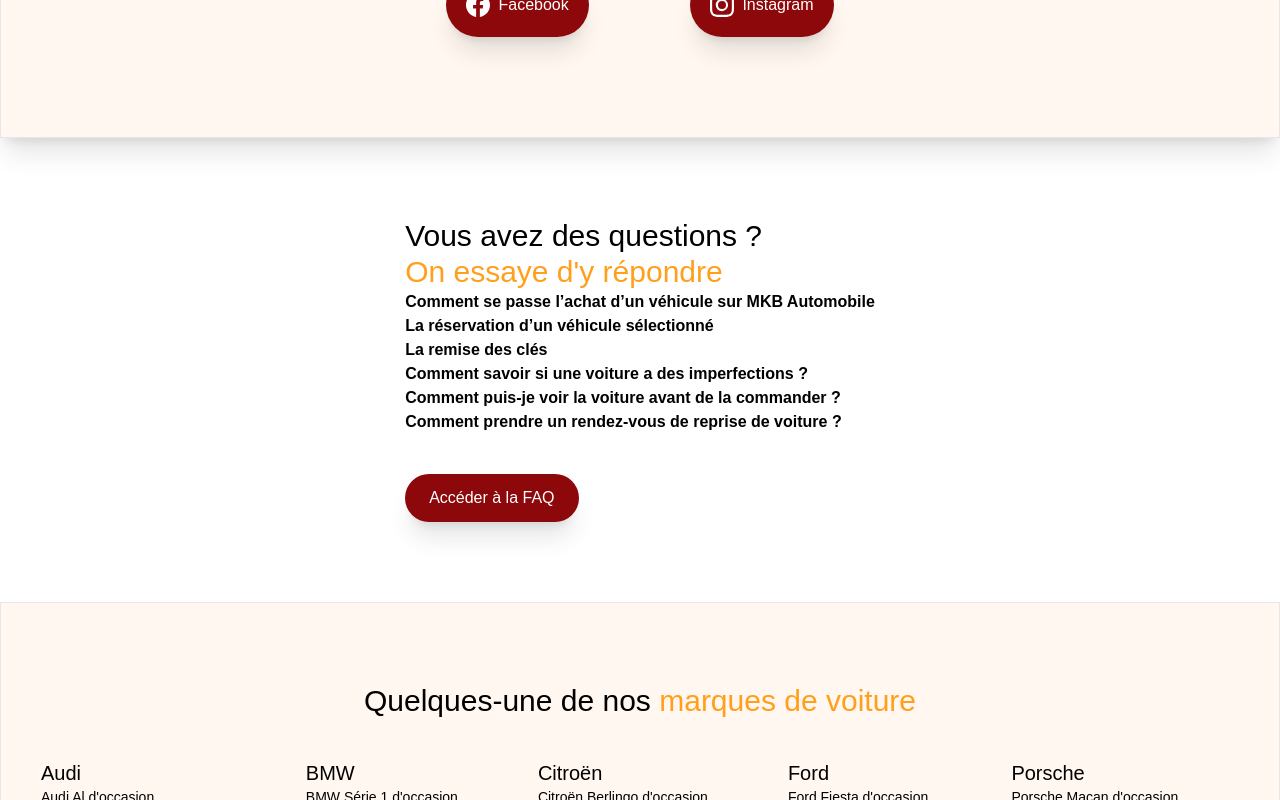
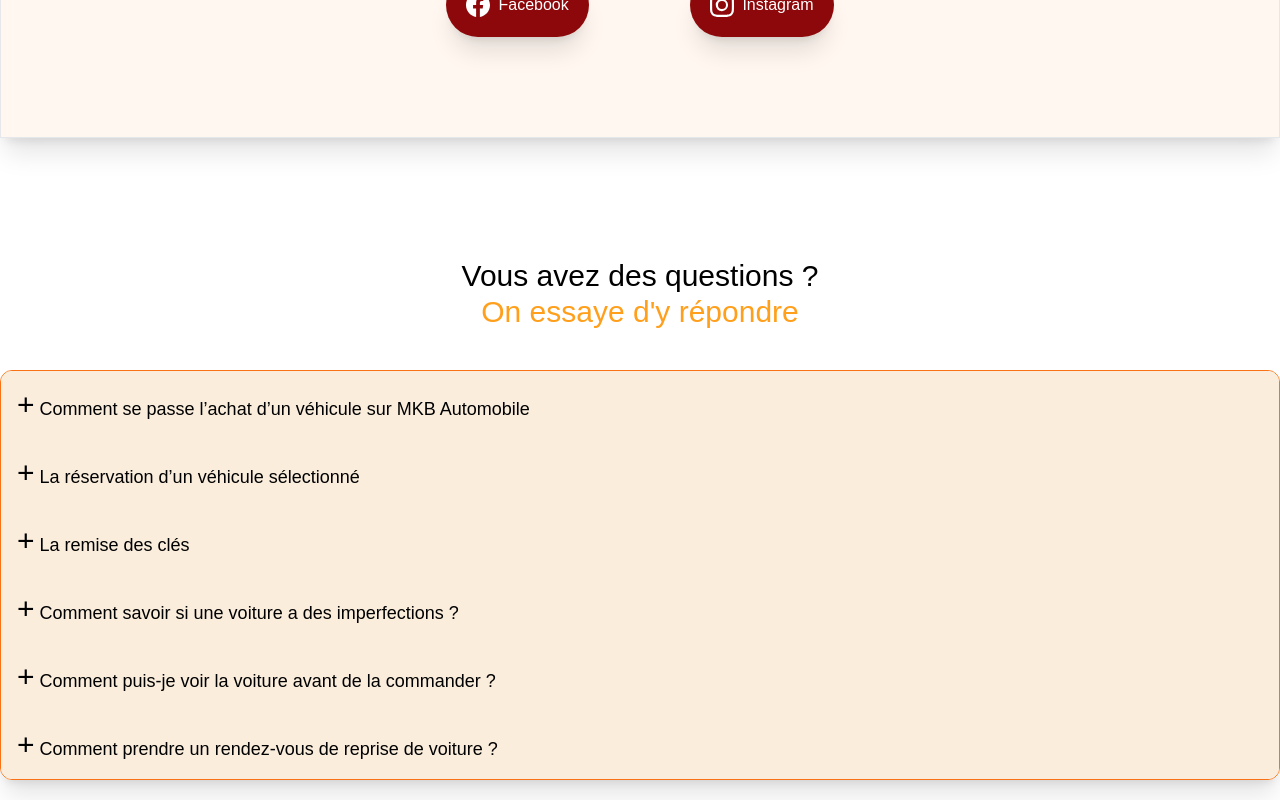
Before and after one commit to mkb-automobile/mkb-webapp, a Next.js app: page / in a window 1280 px wide. Shown: the part 4340-5140 px from the top of the page. Built offline with nearby package versions, Linux system fonts and the light colour scheme; no server answers.

Commit message:
finish FaqAcordion

```diff
--- a/app/faq/page.tsx
+++ b/app/faq/page.tsx
@@ -4,42 +4,159 @@ import CustomLink from "@/src/components/ui/links/CustomLink";
 import React from "react";
 
 const Faq = () => {
-  const data = [
+  const containerFaq = [
     {
-      question: "What is the meaning of life?",
-      answer: "42",
+      title: "Achat du véhicule",
+      data: [
+        {
+          question: "Comment se passe l’achat d’un véhicule sur MKB Automobile",
+          answer:
+            "Accédez à la fiche détaillée pour chacun des véhicules proposés. Vous pouvez nous contacter par e-mail ou téléphone pour plus de renseignements. Le véhicule de vos rêves n’est pas encore disponible ? Inscrivez-vous à notre newsletter et restez informés des prochains véhicules correspondant à vos critères de recherche.",
+        },
+        {
+          question: "La réservation d’un véhicule sélectionné",
+          answer:
+            " Vous avez trouvé votre véhicule et vous souhaitez le voir et l’essayer ? Vous devez simplement réserver sur notre site, le véhicule sera ainsi bloqué et ne pourra plus être vendu à d’autres clients. L’un de nos conseillers prend ensuite contact avec vous et convient d’un rendez-vous en fonction des disponibilités du vendeur. La livraison est également possible sur demande.",
+        },
+        {
+          question: "La remise des clés",
+          answer:
+            "La visite du véhicule se fait avec l’un de nos agents. Vous vous présentez au rendez-vous fixé en ayant effectué votre virement sur un compte séquestre, bloqué et sécurisé ou un chèque de banque. Après l’essai du véhicule vous ne souhaitez pas concrétiser la transaction, nous vous remboursons immédiatement. Le véhicule vous plait ? Notre agent vous accompagne dans les démarches et vous repartez avec.",
+        },
+        {
+          question: "Comment savoir si une voiture a des imperfections ?",
+          answer:
+            "Nous vous montrons de manière transparente les éventuelles imperfections dans notre galerie de photos. Nous suivons un processus très méticuleux pour identifier les imperfections et l’usure. Ces marques d’usure sont dues à une utilisation et un kilométrage normaux et n’apparaissent pas dans la galerie de photos. Vous pouvez en savoir plus sur nos normes de qualité en cliquant ici.",
+        },
+        {
+          question: "Comment puis-je voir la voiture avant de la commander ?",
+          answer:
+            "Nous vous invitons à prendre rendez-vous par téléphone ou mail afin de confirmer un rendez-vous pour la tester.",
+        },
+        {
+          question: "Comment prendre un rendez-vous de reprise de voiture ?",
+          answer:
+            "Après avoir fait une demande d’estimation en ligne, vous recevrez votre prix de vente final par e-mail. Il faudra valider un rendez-vous sur notre site web pour prendre rendez-vous. Prise de rendez-vous par : Téléphone : 01 88 83 09 17 E-mail : contact@mkbautomobile.fr",
+        },
+      ],
     },
     {
-      question: "What is the meaning of life?",
-      answer: "42",
+      title: "Réprise du véhicule",
+      data: [
+        {
+          question: "Quelles sont les étapes de ventes ?",
+          answer: `<ul>
+          <li>Estimez votre voiture</li>
+          <li>Prenez un rendez- vous en agence</li>
+          <li>Nous faisons l’expertise de votre véhicule</li>
+          <li>Votre véhicule est vendu 😄</li>
+        </ul>`,
+        },
+        {
+          question: "Comment est calculé le prix de votre véhicule ?",
+          answer: `Nos experts déterminent le prix de vente en fonction des critères saisis.
+
+Une étude est faîte en se basant sur la marque, modèle, kilométrage, la date de première mise en circulation, la motorisation et l’état général du véhicule.
+
+Vous recevrez un prix de vente cohérent avec le marché du rachat immédiat par un professionnel.`,
+        },
+        {
+          question: "Comment prendre un rendez-vous de reprise de voiture ?",
+          answer: `Après avoir fait une demande d’estimation en ligne, vous recevrez votre prix de vente final par e-mail.
+
+Il faudra valider un rendez-vous sur notre site web pour prendre rendez-vous.
+
+Prise de rendez-vous par :
+<ul>
+<li>Téléphone : 01 88 83 09 17 </li>
+<li>E-mail : contact@mkbautomobile.fr </li>
+</ul>`,
+        },
+        {
+          question:
+            "Est-ce qu'il y a des coûts supplémentaires lors de la vente de ma voiture ?",
+          answer:
+            "Non, aucun frais supplémentaire lors de l’estimation de votre voiture.",
+        },
+      ],
     },
     {
-      question: "What is the meaning of life?",
-      answer: "42",
+      title: "Les garantie MKB",
+      data: [
+        {
+          question: "Comment savoir si une voiture a des imperfections ?",
+          answer:
+            "Nous vous informons en toute transparence sur les éventuelles marques d’usure ou des rayures sur notre galerie d’exposition en ligne. Nous suivons un processus très méticuleux pour les identifier.",
+        },
+        {
+          question: "Comment puis-je voir la voiture avant de la commander ?",
+          answer:
+            "Nous vous invitons à prendre rendez-vous par téléphone ou mail afin de confirmer un rendez-vous pour la tester.",
+        },
+      ],
+    },
+    {
+      title: "Financement",
+      data: [
+        {
+          question: "Paiement en plusieurs fois",
+          answer: `Conditions d’éligibilité :
+<ul>
+<li>Avoir une carte bancaire (Visa, MasterCard, … Hors carte de retrait type électron) </li>
+<li>Avoir la majorité légale (18 ans révolus) </li>
+<li>Ne pas être fiché en banque de France </li>
+<li>Avoir une Carte bancaire valable jusqu’à la date du dernier paiement </li>
+<li>Avoir un compte bancaire avec + de 3 mois d’ancienneté </li>
+<li>Pour les étrangers, avoir un titre de séjour valable jusqu’à la fin du paiement. </li>
+</ul>`,
+        },
+        {
+          question: "Quels sont les différents types de moyens de paiement ?",
+          answer: `Nous acceptons les moyens de paiement suivants :
+          <ul>
+          <li>Carte bancaire (Visa, MasterCard, … Hors carte de retrait type électron) </li>
+          <li>Chèque de banque </li>
+          <li>Virement bancaire </li>
+          <li>Chèque </li>
+          <li>Espèces </li>
+          </ul>`,
+        },
+      ],
+    },
+    {
+      title: "MKB Automobile",
+      data: [
+        {
+          question: "Comment puis-je vous contacter ?",
+          answer:
+            "Que ce soit par téléphone ou par message, notre service client est là pour vous. Notre équipe se fera un plaisir de répondre à toutes vos questions concernant MKB Automobile, nos services ou votre commande. Tél : +33 1 88 83 09 17 E-mail : contact@mkbautomobile.com <>Horaires : Lun. – Ven. 09h00 – 19h00, Sam. 10h00 – 18h00",
+        },
+        {
+          question: "Où êtes-vous situés ?",
+          answer:
+            "Notre siège est en région parisienne et nous avons plusieurs dépôts dans toute la France.",
+        },
+      ],
     },
   ];
   return (
     <Main>
       <section>
-        <div>
-          <h2>Achat du véhicule</h2>
-          <FaqAccordion data={data} />
-        </div>
-        <div>
-          <h2>Réprise du véhicule</h2>
-          <FaqAccordion data={data} />
-        </div>
-        <div>
-          <h2>Les garantie MKB</h2>
-          <FaqAccordion data={data} />
-        </div>
-        <div>
-          <h2>Financement</h2>
-          <FaqAccordion data={data} />
-        </div>
-        <div>
-          <h2>MKB Automobile</h2>
-          <FaqAccordion data={data} />
+        <div className="flex flex-col max-w-[1440px] mx-auto w-full ">
+          <div className="py-10">
+            <h2 className="flex flex-col items-center justify-center">
+              Vous avez des questions ? <br />
+              <span style={{ color: "#ff9f1c" }}>On essaye d'y répondre</span>
+            </h2>
+          </div>
+          <div className="flex flex-col gap-10 py-10">
+            {containerFaq.map((item, index) => (
+              <div key={index} className="flex flex-col gap-4">
+                <h3>{item.title}</h3>
+                <FaqAccordion data={item.data} />
+              </div>
+            ))}
+          </div>
         </div>
       </section>
       <section>
--- a/app/page.tsx
+++ b/app/page.tsx
@@ -433,17 +433,17 @@ export default function Home({}) {
               <SocialNetwork />
             </div>
           </section>
-          <section className="flex w-full justify-center py-20">
-            <div className="flex flex-col max-w-[1440px] mx-auto ">
-              <div>
-                <h2>
+          <section className="flex w-full py-20">
+            <div className="flex flex-col max-w-[1440px] mx-auto w-full items-center ">
+              <div className="py-10">
+                <h2 className="flex flex-col items-center justify-center">
                   Vous avez des questions ? <br />
                   <span style={{ color: "#ff9f1c" }}>
                     On essaye d'y répondre
                   </span>
                 </h2>
               </div>
-              <div>
+              <div className="w-full">
                 <FaqAccordion data={faqData} />
               </div>
               <div>
--- a/src/components/FaqAccordion.tsx
+++ b/src/components/FaqAccordion.tsx
@@ -9,16 +9,28 @@ const FaqAccordion = ({ data }: any) => {
   };
 
   return (
-    <div className="">
+    <div className="shadow-xl border border-orange-500 rounded-xl overflow-hidden">
       {data.map((faqItem: any, index: number) => (
-        <div key={index}>
+        <div key={index} className="w-full border-inherit">
           <div
             onClick={() => handleQuestionClick(index)}
-            style={{ cursor: "pointer", fontWeight: "bold" }}
+            style={{ cursor: "pointer" }}
+            className="bg-primary-orange-100 p-4"
           >
-            {faqItem.question}
+            <h4>
+              <span className="text-3xl">
+                {openedQuestion === index ? "--" : "+"}
+              </span>{" "}
+              {faqItem.question}
+            </h4>
           </div>
-          {openedQuestion === index && <div>{faqItem.answer}</div>}
+          {openedQuestion === index && (
+            <div className="px-4 py-5">
+              {faqItem.answer && (
+                <p dangerouslySetInnerHTML={{ __html: faqItem.answer }} />
+              )}
+            </div>
+          )}
         </div>
       ))}
     </div>
```
